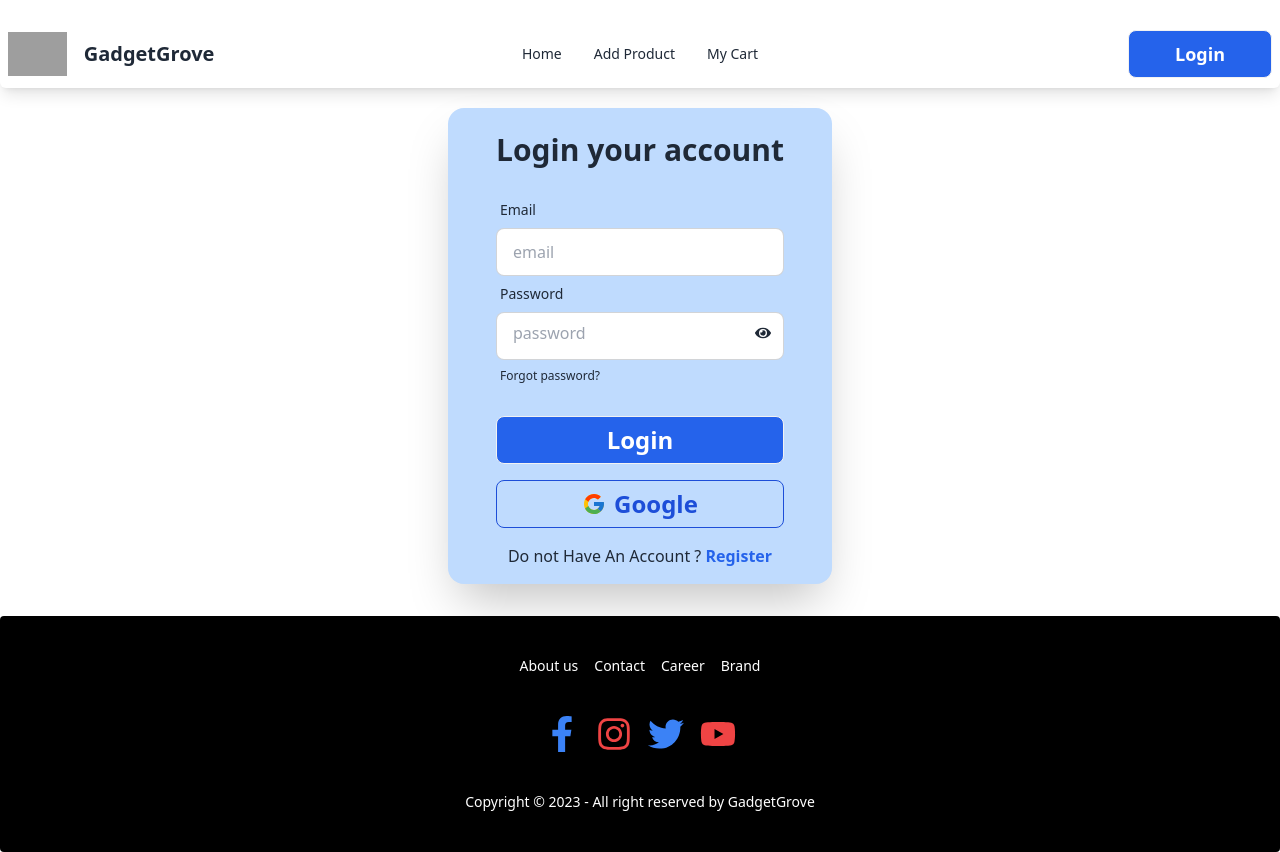
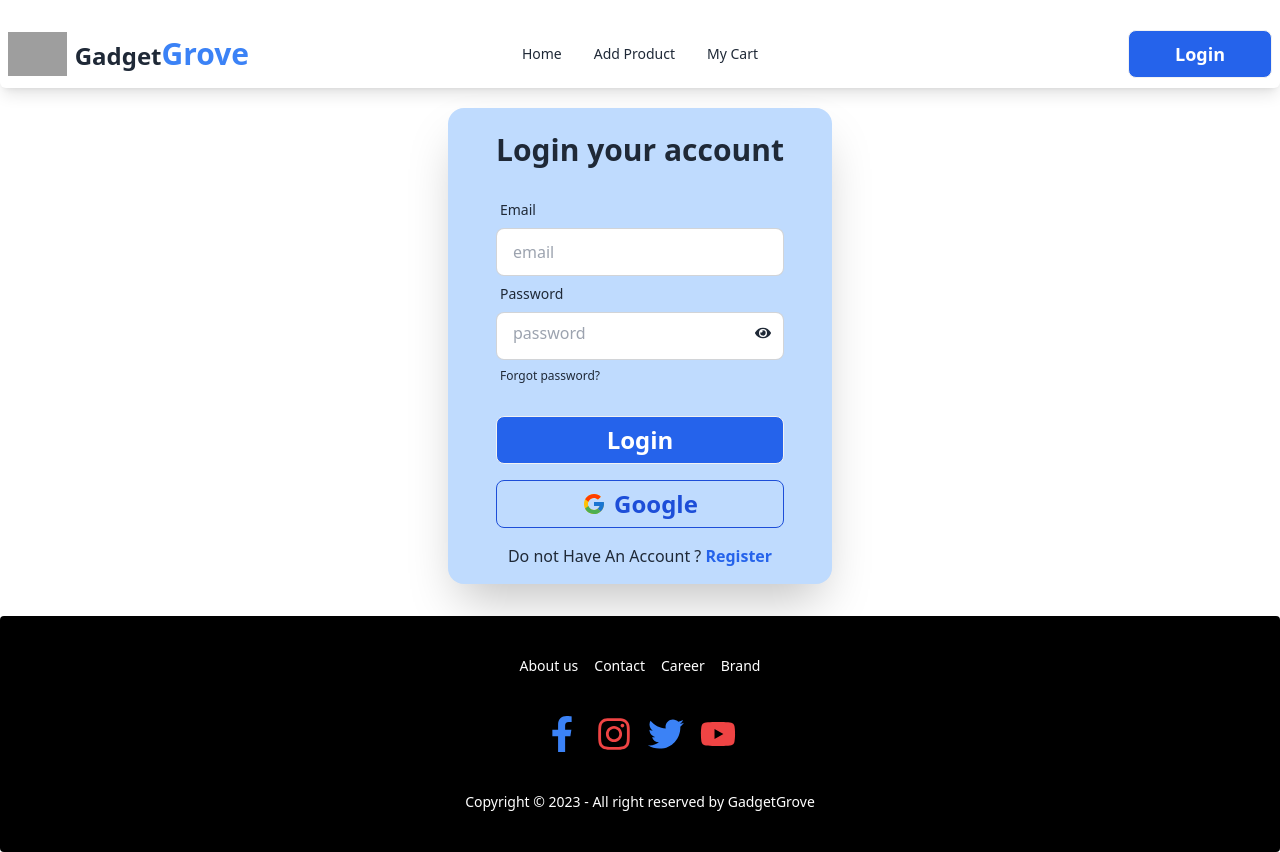
Before and after one commit to mrana007/Brand-Shop-Client, a React (Vite) app: page /login in a window 1280 px wide. Built offline with nearby package versions, Linux system fonts and the light colour scheme; no server answers; grey boxes are pictures that could not be loaded.

Commit message:
added features of project in README.md file

```diff
--- a/src/components/Navbar/Navbar.jsx
+++ b/src/components/Navbar/Navbar.jsx
@@ -35,7 +35,7 @@ const Navbar = () => {
       </ul>
     </div>
     <img className="h-11" src="https://i.ibb.co/jVnNpnf/online-shop.png" alt="" />
-    <a className="btn btn-ghost normal-case text-xl font-extrabold ">GadgetGrove</a>
+    <a className="pl-2 normal-case text-2xl font-extrabold ">Gadget<span className="text-blue-500 text-3xl">Grove</span></a>
   </div>
   <div className="navbar-center hidden lg:flex">
     <ul className="menu menu-horizontal px-1">
--- a/src/components/Subscribe/Subscribe.jsx
+++ b/src/components/Subscribe/Subscribe.jsx
@@ -10,7 +10,7 @@ const Subscribe = () => {
             Contact Us for those interested
           </h2>
           <p className="">
-            Thank you for your interest in GadgetGrove! We are thrilled to learn
+            Thank you for your interest in Gadget<span className="text-blue-700 text-2xl">Grove</span>! We are thrilled to learn
             that <br /> you would like to get in touch with us Whether you have
             questions, <br /> feedback, partnership proposals, or any other
             inquiries, we are here to assist you.
--- a/src/pages/Product/Product.jsx
+++ b/src/pages/Product/Product.jsx
@@ -6,7 +6,7 @@ const Product = ({ product }) => {
   return (
     <div className="card card-compact bg-base-100 shadow-xl">
       <figure>
-        <img className="w-full h-96" src={image} alt="Brand" />
+        <img className="w-full h-96" src={image} alt='Brand' />
       </figure>
       <div className="card-body">
         <h2 className="card-title">
--- a/src/pages/ProductDetails/ProductDetails.jsx
+++ b/src/pages/ProductDetails/ProductDetails.jsx
@@ -43,7 +43,7 @@ const ProductDetails = () => {
             <p className="text-center md:w-2/3 mx-auto">{description}</p>
           </div>
           <div className="md:w-2/3 mx-auto text-center border mb-8">
-            <div className="md:w-2/3 pt-2 pl-2 ">
+            <div className="md:w-2/3 pt-2 pl-12 ">
               <p>
                 Type: <span className="text-lg font-semibold">{type}</span>
               </p>
```
Also changed, not shown: 1 other file (tests, documents, lock files or other folders).
